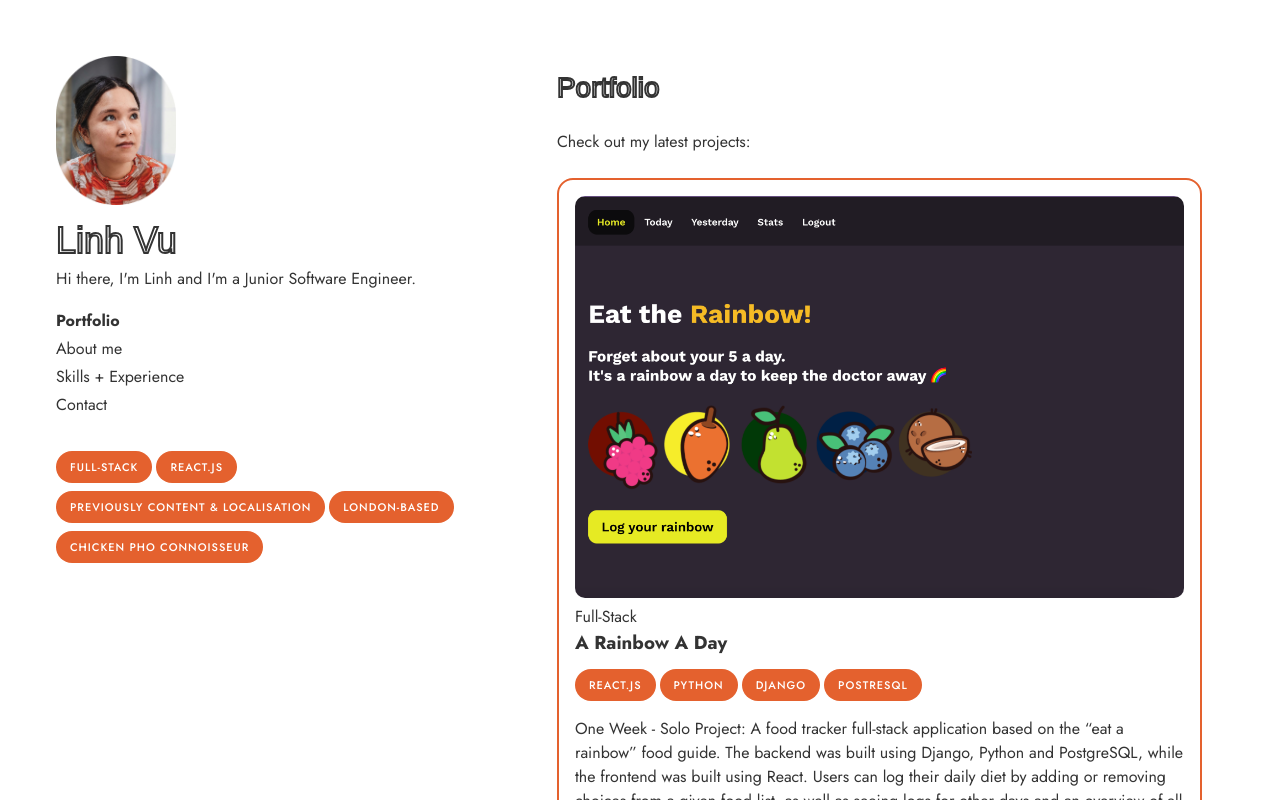
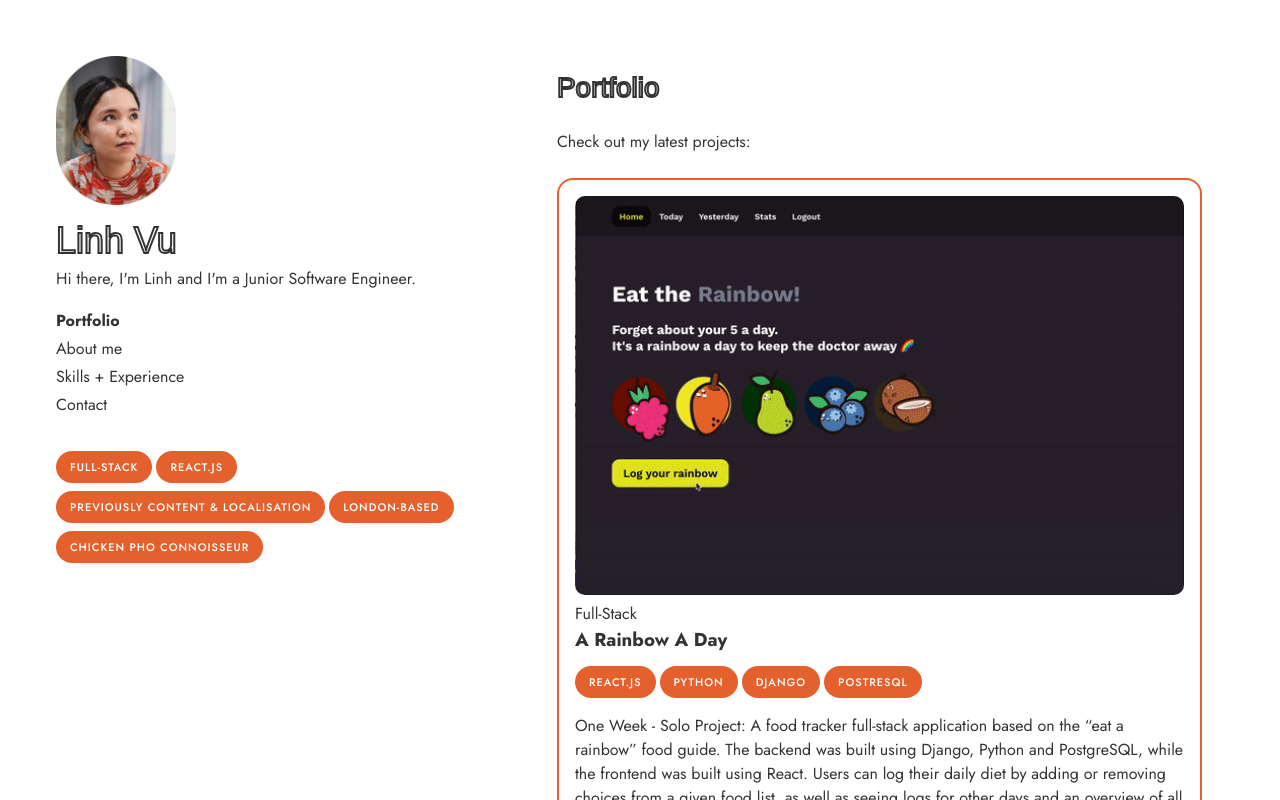
Before and after one commit to linh-vup/portfolio, a React (Create React App) app: page / in a window 1280 px wide. Shown: the top 800 px of the page. Built offline with nearby package versions, Linux system fonts and the light colour scheme; a web font is replaced by a local one.

Commit message:
refactor some code

```diff
--- a/src/App.js
+++ b/src/App.js
@@ -11,19 +11,18 @@ import './styles/App.scss';
 function App() {
   return (
     <Router>
-      {/* <Header /> */}
       <Sidebar />
       <div className='main'>
         <div className='inner'>
           <Routes>
             <Route path='/' element={<Projects />} />
-            {/* <Route path='/projects' element={<Projects />} /> */}
             <Route path='/about-me' element={<About />} />
             <Route
               path='/skills-and-experience'
               element={<SkillsExperience />}
             />
             <Route path='/contact-me' element={<Contact />} />
+            <Route path='*' element={<p>Oops, page not found</p>} />
           </Routes>
         </div>
       </div>
--- a/src/components/Projects.js
+++ b/src/components/Projects.js
@@ -1,14 +1,9 @@
 import ProjectCard from './ProjectCard';
-import etrScreenshot from '../assets/etr_home.png';
-import foxxersGif from '../assets/game_walkthrough.gif';
-import project2Walkthrough from '../assets/project2_walkthrough.gif';
-import project3Walkthrough from '../assets/project3_walkthrough1.gif';
 
 export default function Projects() {
   const projectDetails = [
     {
-      image: require('../assets/etr_home.png'),
-      // image: `${etrScreenshot}`,
+      image: require('../assets/project4_walkthrough.gif'),
       type: 'Full-Stack',
       name: 'A Rainbow A Day',
       stack: ['React.js', 'Python', 'Django', 'PostreSQL'],
@@ -19,7 +14,6 @@ export default function Projects() {
     },
     {
       image: require('../assets/project3_walkthrough1.gif'),
-      // image: `${project3Walkthrough}`,
       type: 'Full-Stack',
       name: 'Tazty Alternativez',
       stack: ['React.js', 'Express.js', 'Node.js', 'MongoDB'],
@@ -30,7 +24,6 @@ export default function Projects() {
     },
     {
       image: require('../assets/project2_walkthrough.gif'),
-      // image: `${project2Walkthrough}`,
       type: 'Frontend',
       name: 'Random Song From A Random Year',
       stack: ['React.js', 'Express.js', 'Node.js'],
@@ -41,7 +34,6 @@ export default function Projects() {
     },
     {
       image: require('../assets/game_walkthrough.gif'),
-      // image: `${foxxersGif}`,
       type: 'JavaScript',
       name: 'Foxxers - A Frogger Game',
       stack: ['JavaScript', 'HTML', 'CSS'],
--- a/src/styles/App.scss
+++ b/src/styles/App.scss
@@ -131,7 +131,7 @@ nav li {
   }
   .main {
     margin: 0;
-    width: 65%; /* Set the width of the sidebar */
+    width: 65%;
   }
   .inner {
     width: 90%;
```
Also changed, not shown: src/components/NavList.js (+0 -11 lines), src/styles/Sidebar.scss (+0 -13 lines), src/assets/project4_walkthrough.gif (added), 1 other file (tests, documents, lock files or other folders).
